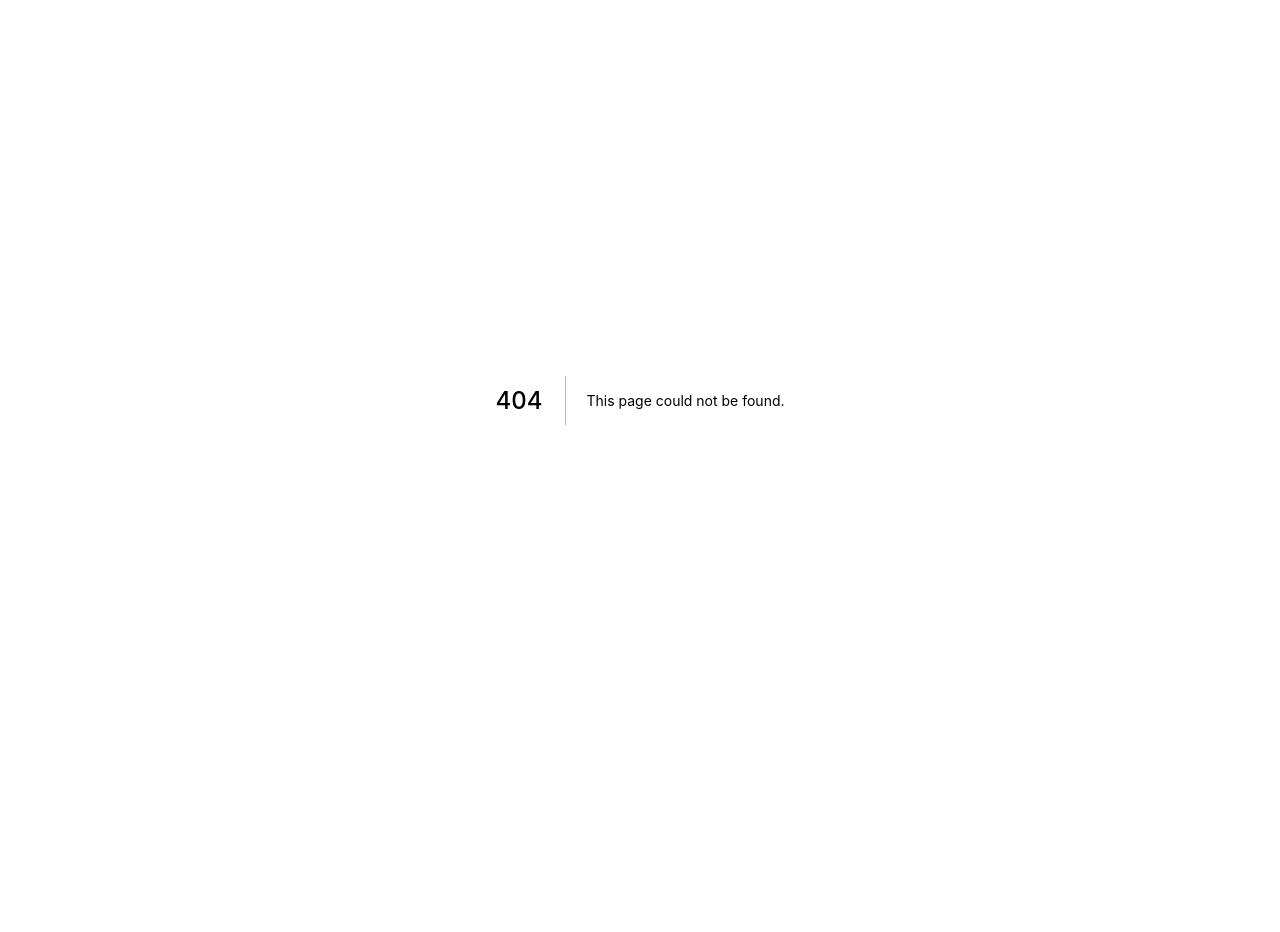
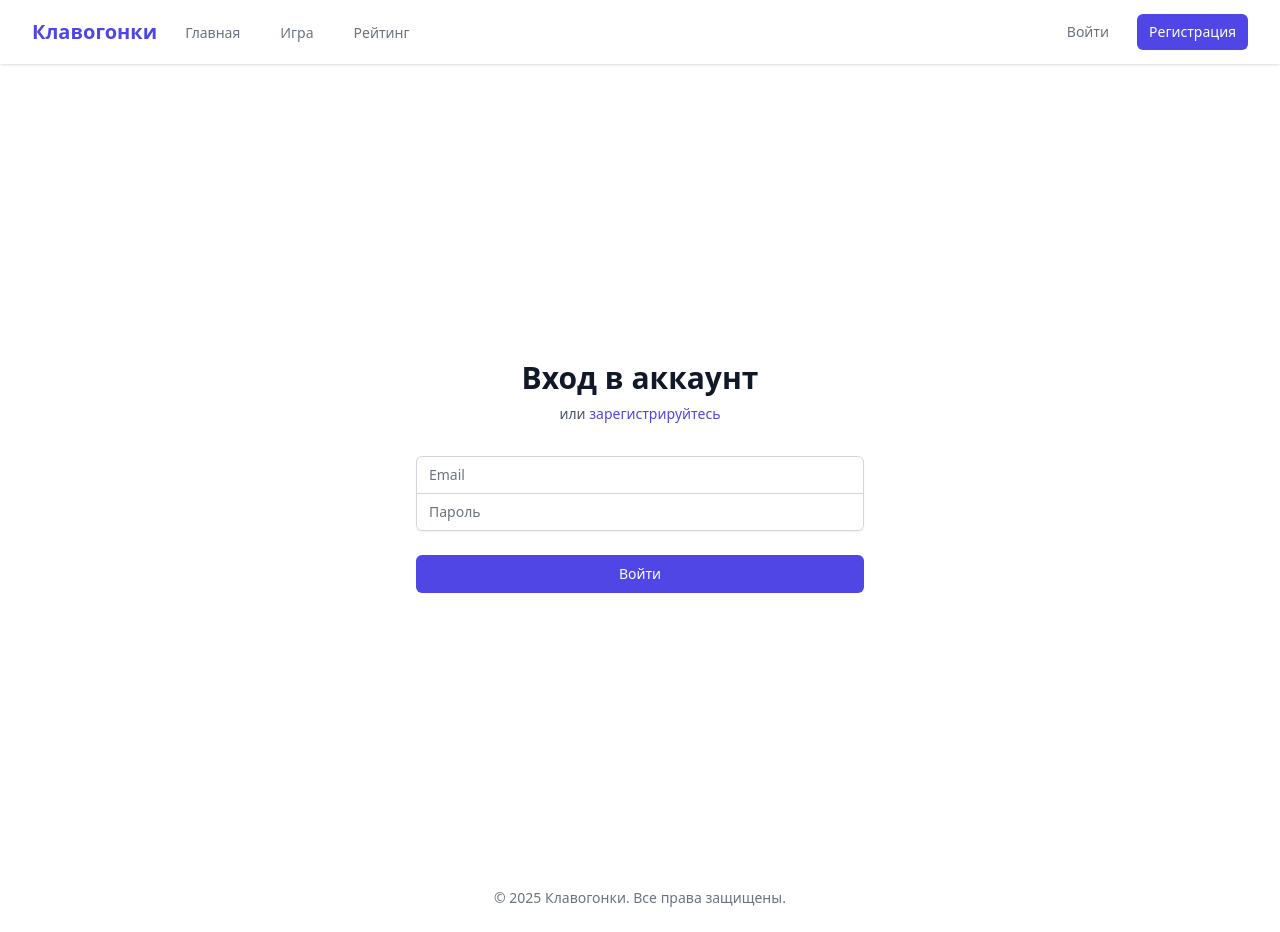
Before and after one commit to indrikh/keyboardGame, a Next.js app in the folder client/: page /auth/login in a window 1280 px wide. Before the commit this address had no page. Before the commit the page ends 800 px from the top, so only its background shows below. Built offline with nearby package versions, Linux system fonts and the light colour scheme.

Commit message:
Добавлена страница авторизации

```diff
--- /dev/null
+++ b/client/pages/auth/login.tsx
@@ -0,0 +1,106 @@
+import { useState } from 'react';
+import Head from 'next/head';
+import Link from 'next/link';
+import { useRouter } from 'next/router';
+import Layout from '../../components/Layout';
+import { useAuth } from '../../context/AuthContext';
+
+export default function Login() {
+  const [email, setEmail] = useState('');
+  const [password, setPassword] = useState('');
+  const [error, setError] = useState('');
+  const [isLoading, setIsLoading] = useState(false);
+  const router = useRouter();
+  const { login } = useAuth();
+
+  const handleSubmit = async (e: React.FormEvent) => {
+    e.preventDefault();
+    setError('');
+    setIsLoading(true);
+
+    try {
+      await login(email, password);
+      router.push('/profile');
+    } catch (err: any) {
+      setError(err.response?.data?.message || 'Ошибка входа');
+    } finally {
+      setIsLoading(false);
+    }
+  };
+
+  return (
+    <Layout>
+      <Head>
+        <title>Клавогонки - Вход</title>
+      </Head>
+      <div className="min-h-screen flex items-center justify-center py-12 px-4 sm:px-6 lg:px-8">
+        <div className="max-w-md w-full space-y-8">
+          <div>
+            <h2 className="mt-6 text-center text-3xl font-extrabold text-gray-900">
+              Вход в аккаунт
+            </h2>
+            <p className="mt-2 text-center text-sm text-gray-600">
+              или{' '}
+              <Link href="/auth/register">
+                <a className="font-medium text-indigo-600 hover:text-indigo-500">
+                  зарегистрируйтесь
+                </a>
+              </Link>
+            </p>
+          </div>
+          <form className="mt-8 space-y-6" onSubmit={handleSubmit}>
+            {error && (
+              <div className="rounded-md bg-red-50 p-4">
+                <div className="text-sm text-red-700">{error}</div>
+              </div>
+            )}
+            <div className="rounded-md shadow-sm -space-y-px">
+              <div>
+                <label htmlFor="email-address" className="sr-only">
+                  Email
+                </label>
+                <input
+                  id="email-address"
+                  name="email"
+                  type="email"
+                  autoComplete="email"
+                  required
+                  className="appearance-none rounded-none relative block w-full px-3 py-2 border border-gray-300 placeholder-gray-500 text-gray-900 rounded-t-md focus:outline-none focus:ring-indigo-500 focus:border-indigo-500 focus:z-10 sm:text-sm"
+                  placeholder="Email"
+                  value={email}
+                  onChange={(e) => setEmail(e.target.value)}
+                />
+              </div>
+              <div>
+                <label htmlFor="password" className="sr-only">
+                  Пароль
+                </label>
+                <input
+                  id="password"
+                  name="password"
+                  type="password"
+                  autoComplete="current-password"
+                  required
+                  className="appearance-none rounded-none relative block w-full px-3 py-2 border border-gray-300 placeholder-gray-500 text-gray-900 rounded-b-md focus:outline-none focus:ring-indigo-500 focus:border-indigo-500 focus:z-10 sm:text-sm"
+                  placeholder="Пароль"
+                  value={password}
+                  onChange={(e) => setPassword(e.target.value)}
+                />
+              </div>
+            </div>
+
+            <div>
+              <button
+                type="submit"
+                disabled={isLoading}
+                className="group relative w-full flex justify-center py-2 px-4 border border-transparent text-sm font-medium rounded-md text-white bg-indigo-600 hover:bg-indigo-700 focus:outline-none focus:ring-2 focus:ring-offset-2 focus:ring-indigo-500"
+              >
+                {isLoading ? 'Вход...' : 'Войти'}
+              </button>
+            </div>
+          </form>
+        </div>
+      </div>
+    </Layout>
+  );
+}
```
